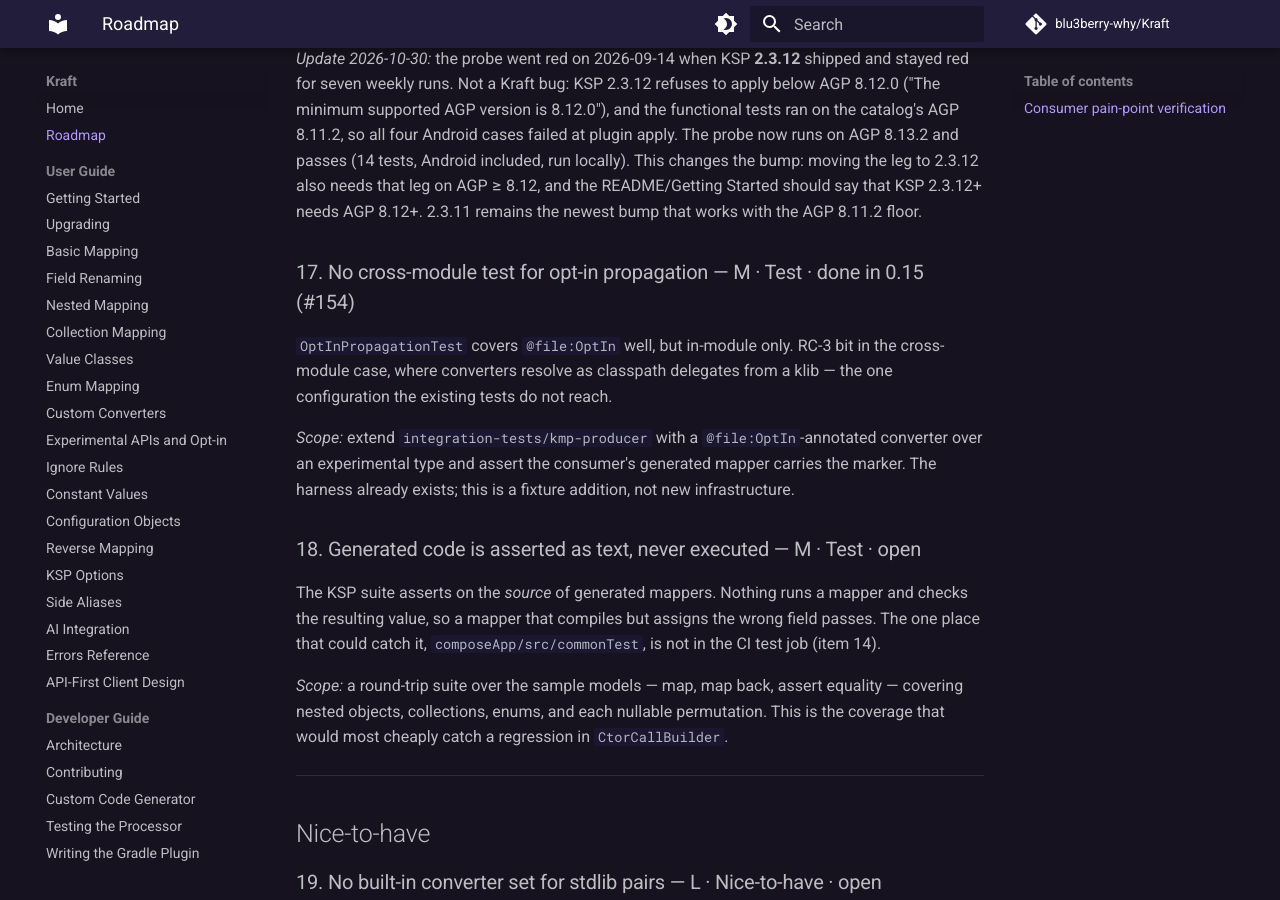
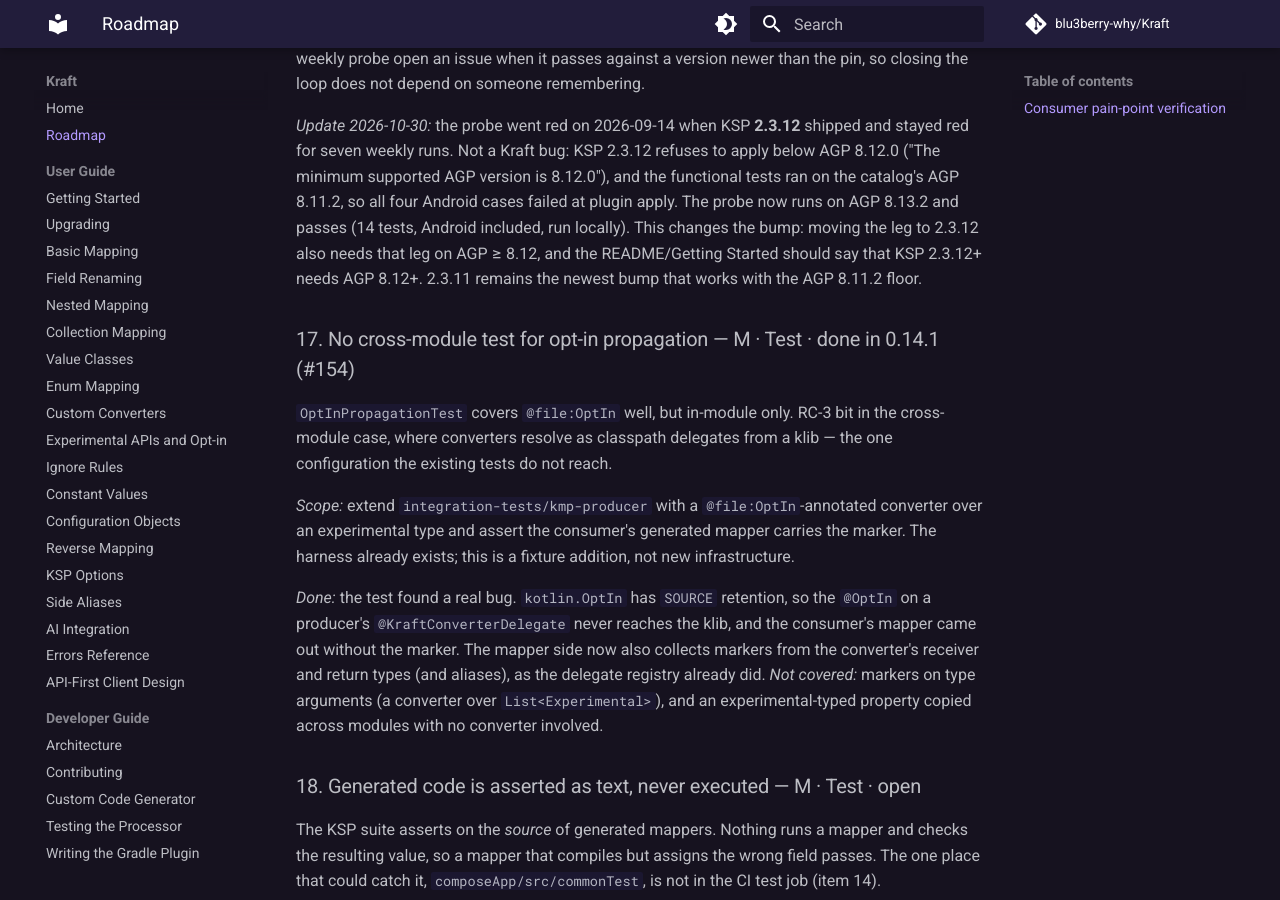
Before and after one commit to blu3berry-why/Kraft, an MkDocs documentation site: the page built from docs/ROADMAP.md, in a window 1280 px wide and 900 px high, scrolled down 7400 px. Built offline with MkDocs 1.6.1 and Material for MkDocs 9.7.7, drawn with Linux system fonts in a browser that asks for light colours; comment, search, counter and statistics services are not loaded; some of the changed text lies outside the part shown.

Commit message:
docs: correct opt-in coverage and release version for roadmap #17
Mark #17 done in 0.14.1, the release it ships in, and record the bug the
test found. Correct the RC-3 note, which said generated code owned its
opt-ins from 0.13.0 on: across modules it did not until this fix. Update
the opt-in guide's contract and coverage notes to match.

Co-Authored-By: Claude Opus 5.5 <noreply@anthropic.com>

```diff
--- a/docs/ROADMAP.md
+++ b/docs/ROADMAP.md
@@ -70,6 +70,9 @@ and `OptInMarkerCollector` only walked declaration annotations. Fixed in 0.13.0
 `collectFrom` now walks `symbol.containingFile.annotations` too. Generated code owns its
 opt-ins deterministically on 0.13.0+, and no module-wide `-opt-in` compiler argument should
 be needed. The reference docs were never updated to say so.
+
+*Correction (2026-11-25):* that held in-module only. A converter consumed from another
+module's klib still lost its marker until 0.14.1; see item 17.
 
 **RC-4 — converter rules.** The standalone restriction (top-level, extension receiver, no
 value parameters, no parameterized types) is documented and its error messages are specific,
@@ -274,7 +277,7 @@ all four Android cases failed at plugin apply. The probe now runs on AGP 8.13.2
 needs that leg on AGP ≥ 8.12, and the README/Getting Started should say that KSP 2.3.12+ needs
 AGP 8.12+. 2.3.11 remains the newest bump that works with the AGP 8.11.2 floor.
 
-### 17. No cross-module test for opt-in propagation — M · Test · done in 0.15 (#154)
+### 17. No cross-module test for opt-in propagation — M · Test · done in 0.14.1 (#154)
 
 `OptInPropagationTest` covers `@file:OptIn` well, but in-module only. RC-3 bit in the
 cross-module case, where converters resolve as classpath delegates from a klib — the one
@@ -283,6 +286,13 @@ configuration the existing tests do not reach.
 *Scope:* extend `integration-tests/kmp-producer` with a `@file:OptIn`-annotated converter over
 an experimental type and assert the consumer's generated mapper carries the marker. The
 harness already exists; this is a fixture addition, not new infrastructure.
+
+*Done:* the test found a real bug. `kotlin.OptIn` has `SOURCE` retention, so the `@OptIn` on a
+producer's `@KraftConverterDelegate` never reaches the klib, and the consumer's mapper came out
+without the marker. The mapper side now also collects markers from the converter's receiver and
+return types (and aliases), as the delegate registry already did. *Not covered:* markers on type
+arguments (a converter over `List<Experimental>`), and an experimental-typed property copied
+across modules with no converter involved.
 
 ### 18. Generated code is asserted as text, never executed — M · Test · open
 
```
Also changed, not shown: docs/user-guide/opt-in.md (+2 -2 lines).
